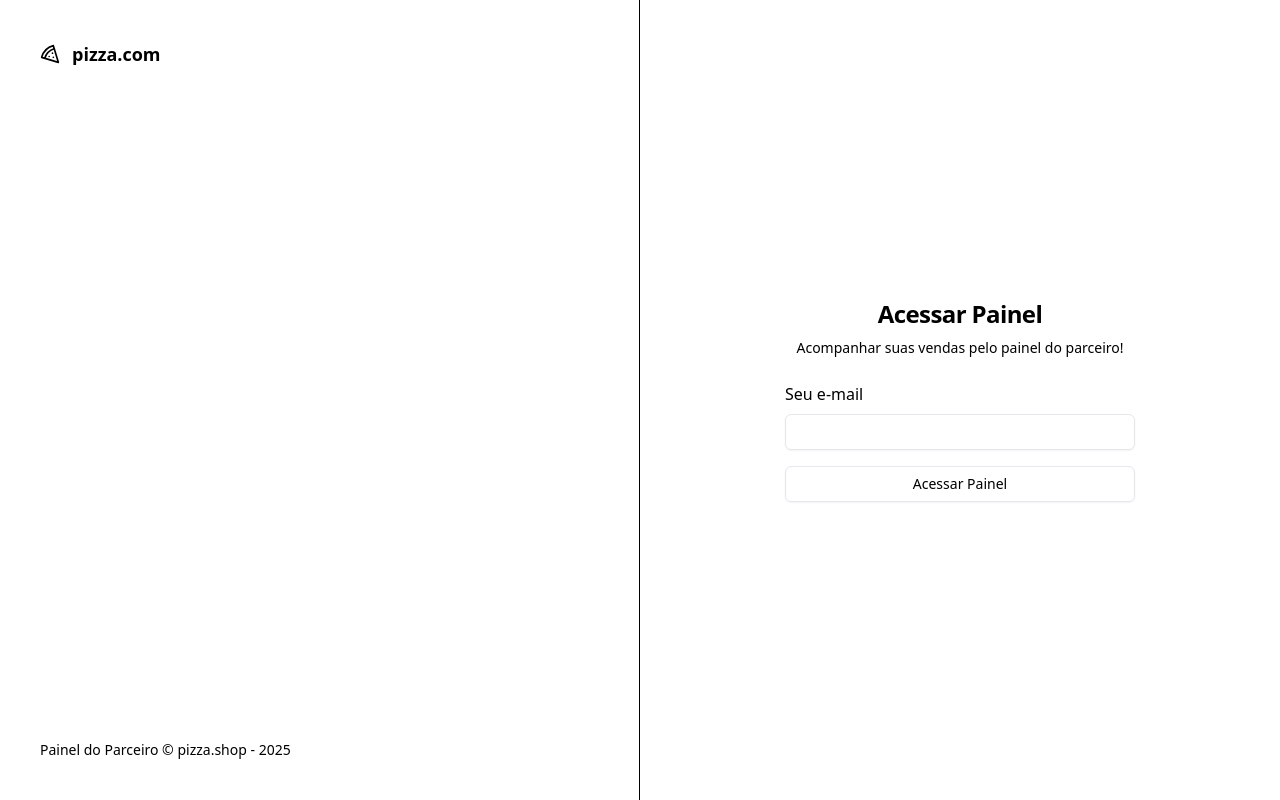
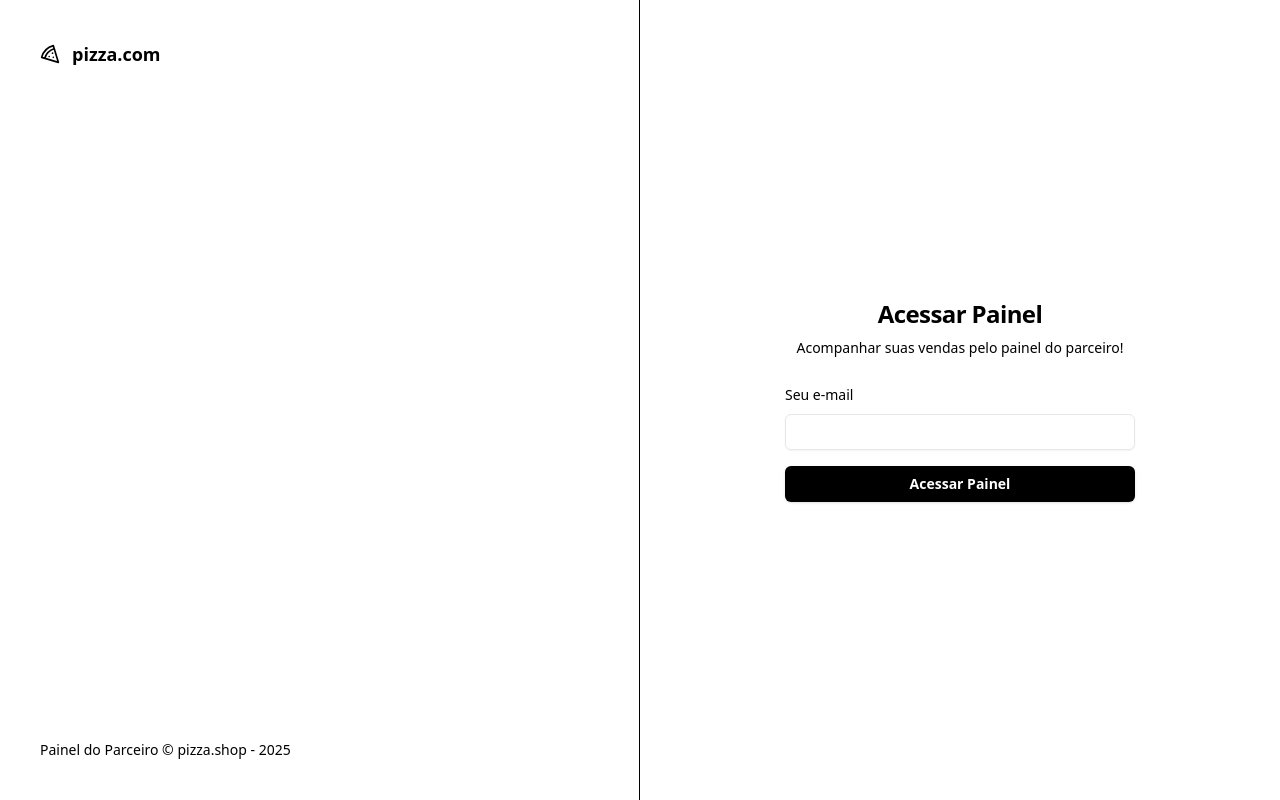
Before and after one commit to HenriqueMart/Pizza_Shop, a React (Vite) app: page /sign-in in a window 1280 px wide. Built offline with nearby package versions, Linux system fonts and the light colour scheme.

Commit message:
Feat: setting page SignIn. add Sonner projet and React hook Form with Zod

```diff
--- a/package.json
+++ b/package.json
@@ -11,6 +11,7 @@
     "preview": "vite preview"
   },
   "dependencies": {
+    "@hookform/resolvers": "^5.2.2",
     "@radix-ui/react-label": "^2.1.8",
     "@radix-ui/react-slot": "^1.0.2",
     "class-variance-authority": "^0.7.0",
@@ -22,9 +23,12 @@
     "react": "^18.2.0",
     "react-dom": "^18.2.0",
     "react-helmet-async": "^2.0.5",
+    "react-hook-form": "^7.69.0",
     "react-router-dom": "^7.9.5",
+    "sonner": "^2.0.7",
     "sort-by": "^1.2.0",
-    "tailwind-merge": "^2.0.0"
+    "tailwind-merge": "^2.0.0",
+    "zod": "^4.3.4"
   },
   "devDependencies": {
     "@rocketseat/eslint-config": "^2.1.0",
--- a/src/App.tsx
+++ b/src/App.tsx
@@ -3,12 +3,14 @@ import './global.css';
 
 import { routes } from './route';
 import { Helmet, HelmetProvider } from 'react-helmet-async';
+import { Toaster, toast } from 'sonner'
 
 export default function App() {
   return (
     <>
       <HelmetProvider>
         <Helmet titleTemplate='%s | pizza.shop'/> {/* Altera o título da página mantendo o sufixo */}
+        <Toaster richColors />
         <RouterProvider router={routes}/>
       </HelmetProvider>
     </>
--- a/src/components/page/_layouts/auth.tsx
+++ b/src/components/page/_layouts/auth.tsx
@@ -5,8 +5,8 @@ import {Pizza} from "lucide-react";
 export function AuthLayout(){
     return (
         <div className=" grid min-h-screen grid-cols-2 ">
-            <div className="h-full border-r border-foreground/5 bg-muted p-10 text-muted-foreground flex flex-col justify-between">
-                <div className="flex items-center gap-3 text-lg font-medium text-foreground">
+            <div className="h-full border-r border-foreground/5 bg-muted p-10 text-muted-foreground flex flex-col justify-between bg-gray-300">
+                <div className="flex items-center gap-3 text-lg text-foreground">
                     <Pizza className="h-5 w-5 " />
                     <span className="font-semibold">pizza.com</span>
                 </div>
--- a/src/components/page/auth/sign-in.tsx
+++ b/src/components/page/auth/sign-in.tsx
@@ -1,8 +1,34 @@
 import { Button } from "@/components/ui/button";
 import { Input } from "@/components/ui/input";
+import { Label } from "@/components/ui/label";
 import { Helmet } from "react-helmet-async"
+import { toast } from 'sonner'
+import {useForm} from 'react-hook-form';
+import { registry } from "zod/v4/core";
+import {z} from 'zod'
+
+const signInForm = z.object({
+    email: z.string().email(),
+})
+
+type SignInForm = z.infer<typeof signInForm>; //Passando a tipagem do zod para o Typescript
 
 export function SignIn(){
+    const {register, handleSubmit, formState: {isSubmitting}} = useForm<SignInForm>();
+
+    async function handleSignIn(data: SignInForm){
+        try {
+
+            await new Promise(resolver => setTimeout(resolver, 2000));
+            toast.success('Enviamos um link de autenticação para seu e-mail.', { action: {
+                label: 'Reenviar',
+                onClick: () => handleSignIn(data),
+            }});
+        }catch(err){
+            toast.error('Erro na autenticação.');
+    }
+    }
+
     return (
         <>
             <Helmet title="Login" />
@@ -16,13 +42,19 @@ export function SignIn(){
                         Acompanhar suas vendas pelo painel do parceiro!
                     </p>
                     </div>
-                   <form className="space-y-4">
+                   <form className="space-y-4" onSubmit={handleSubmit(handleSignIn)}>
                         <div className="space-y-2">
-                            <label htmlFor="email">Seu e-mail</label>
-                            <Input id="email" type="email" />
+                            <Label htmlFor="email">Seu e-mail</Label>
+                            <Input id="email" type="email" {...register("email")}/>
                         </div>
 
-                        <Button variant="outline" className="w-full" type="submit">Acessar Painel</Button>
+                        <Button
+                            disabled={isSubmitting}
+                            variant="default"
+                            className="w-full bg-muted bg-black text-white font-bold hover:bg-black/75"
+                            type="submit">
+                                Acessar Painel
+                            </Button>
                    </form>
 
                 </div>
--- a/src/global.css
+++ b/src/global.css
@@ -111,7 +111,6 @@
   --sidebar-ring: oklch(0.556 0 0);
 }
 
-
 @layer base {
   :root {
     --background: 0 0% 100%;
--- a/src/main.tsx
+++ b/src/main.tsx
@@ -1,4 +1,5 @@
 import { StrictMode } from 'react';
+import './global.css'
 import { createRoot } from 'react-dom/client';
 import App from './App.tsx';
 
```
Also changed, not shown: 1 other file (tests, documents, lock files or other folders).
